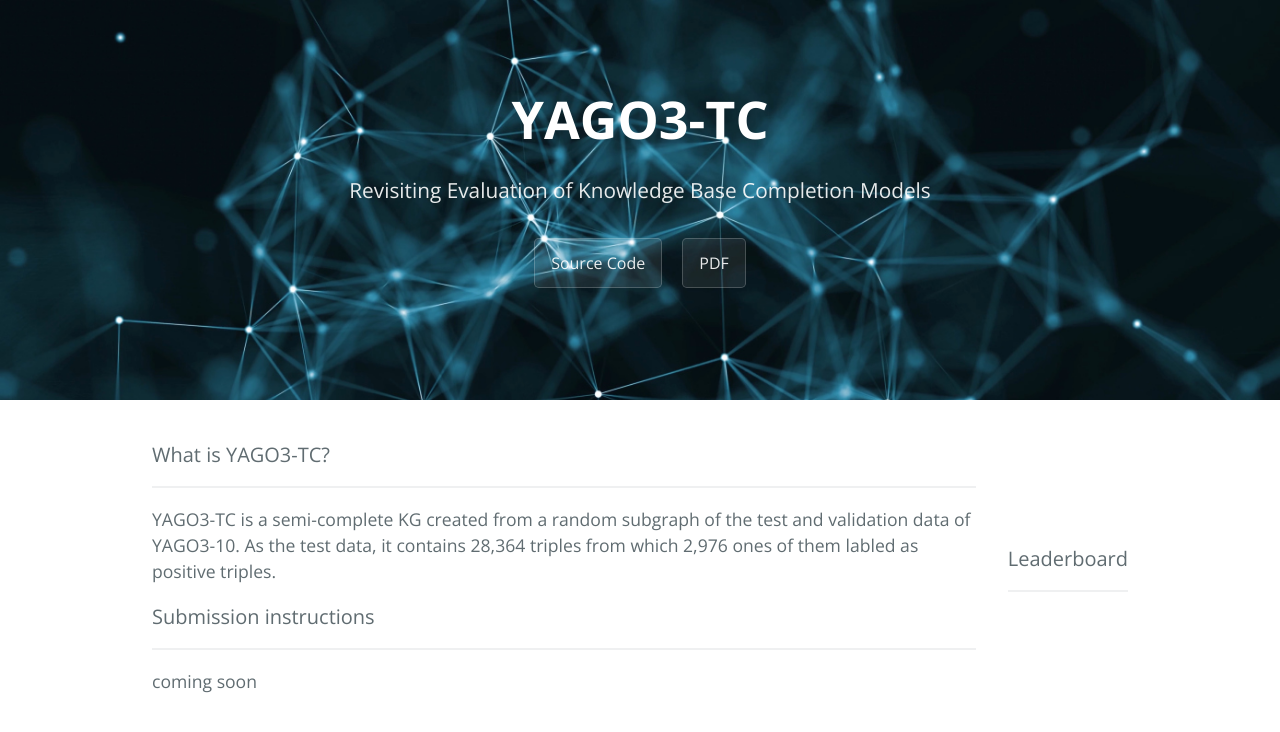
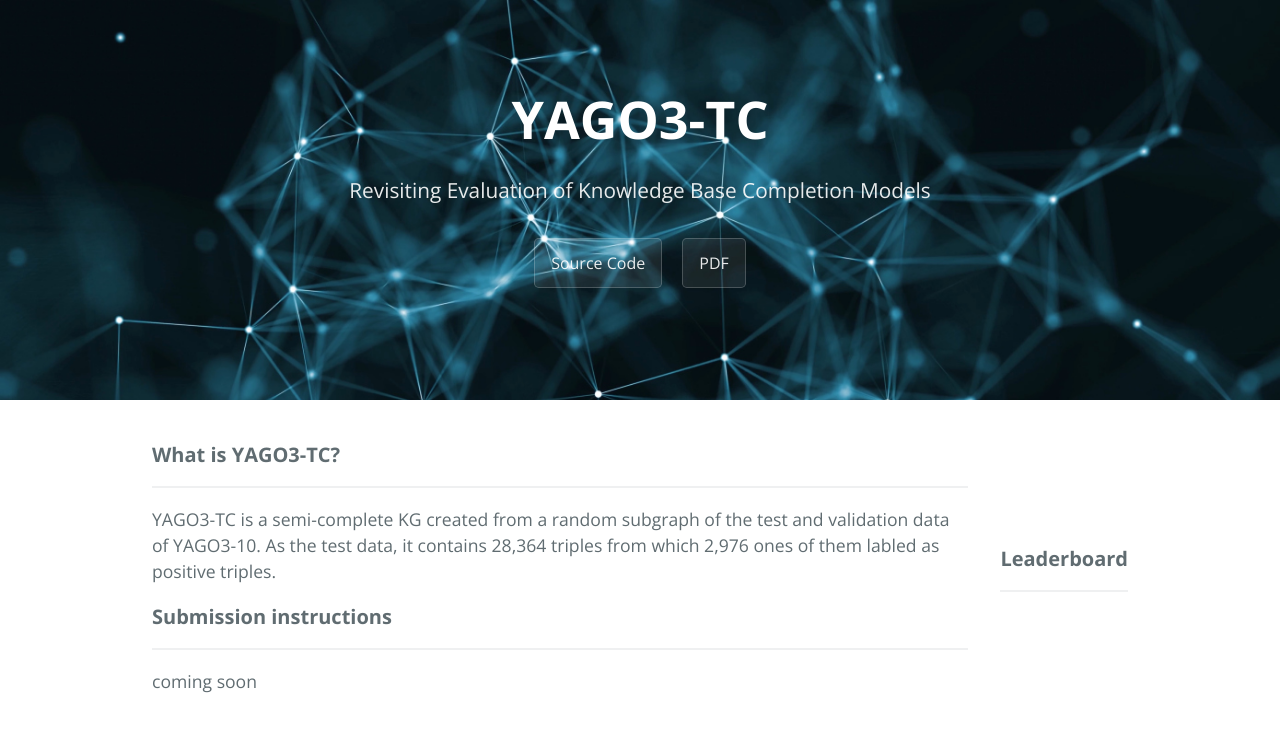
Before and after one commit to pouyapez/yago3-tc, a Jekyll site: the page built from index.md, in a window 1280 px wide. Shown: the top 732 px of the page. Built offline with Jekyll 4.4.1, drawn with Linux system fonts in a browser that asks for light colours.

Commit message:
Update index.md

```diff
--- a/index.md
+++ b/index.md
@@ -5,19 +5,19 @@ layout: default
    <table class="content-table">
       <tr>
         <td>
-        <font style="font-size:20px">What is YAGO3-TC?</font>
+        <font style="font-size:20px"><b>What is YAGO3-TC?</b></font>
          <hr>
         <p class="text right-align text-large add-top-margin" style="width:100%;">
         YAGO3-TC is a semi-complete KG created from a random subgraph of the test and validation data of YAGO3-10. As the test        data, it contains 28,364 triples from which 2,976 ones of them labled as positive triples.
         </p>
-        <font style="font-size:20px">Submission instructions</font>
+        <font style="font-size:20px"><b>Submission instructions</b></font>
           <hr>
         <p class="text right-align text-large add-top-margin" style="width:100%;">
         coming soon
         </p>
         </td>
         <td>
-         <font style="font-size:20px">Leaderboard</font>
+         <font style="font-size:20px"><b>Leaderboard</b></font>
           <hr>
          </td>
       </tr>
```
